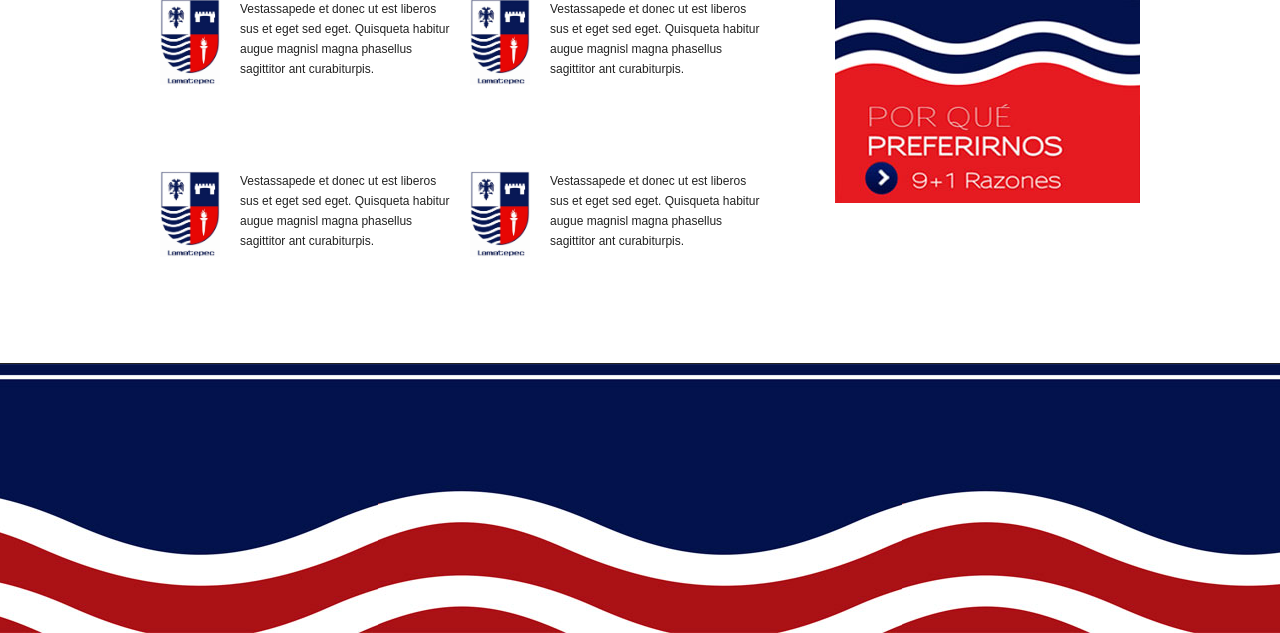
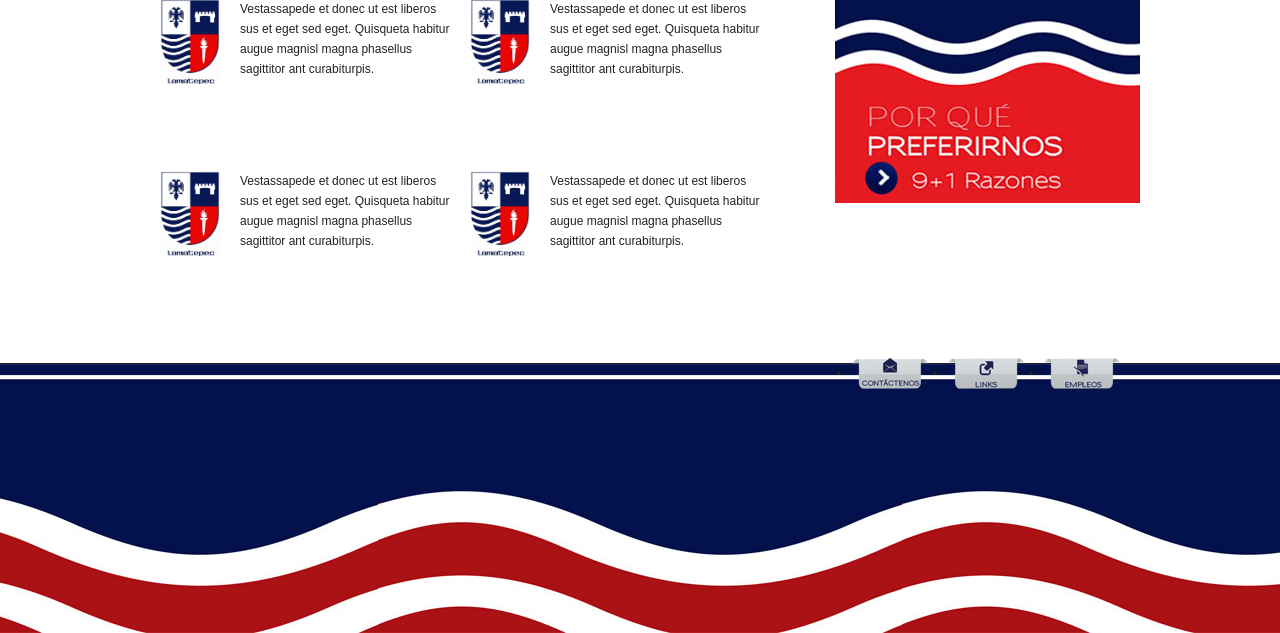
Before and after one commit to iwannabaa/apce, a PHP site: page /esp/index.php in a window 1280 px wide. Shown: the part 849-1482 px from the top of the page. Run offline with PHP 8.4, Linux system fonts and the light colour scheme; some libraries are stand-ins or nearby versions.

Commit message:
agregar links en footer en esp

```diff
--- a/esp/css/main.css
+++ b/esp/css/main.css
@@ -1251,6 +1251,16 @@ textarea {
     font-size: 13px;
 }
 
+.footer-menu {
+    margin-top: -5px;
+    float: right;
+}
+
+.footer-menu li {
+ float: left;
+ margin-right: 20px;
+}
+
 
 
 /* ==========================================================================
--- a/esp/include/footer.php
+++ b/esp/include/footer.php
@@ -1,6 +1,10 @@
         <div class="footer">
             <div class="content-wrapper clearfix">
-
+                <ul class="footer-menu">
+                    <li><a href="#"><img src="<?php echo $images_path; ?>links-contacto.png" alt="Contactenos"></a></li>
+                    <li><a href="#"><img src="<?php echo $images_path; ?>links-links.png" alt="Links"></a></li>
+                    <li><a href="#"><img src="<?php echo $images_path; ?>links-empleo.png" alt="Empleos"></a></li>
+                </ul>
             </div>
         </div>
         <script src="//ajax.googleapis.com/ajax/libs/jquery/1.10.2/jquery.min.js"></script>
```
Also changed, not shown: esp/img/links-contacto.png (added), esp/img/links-empleo.png (added), esp/img/links-links.png (added).
